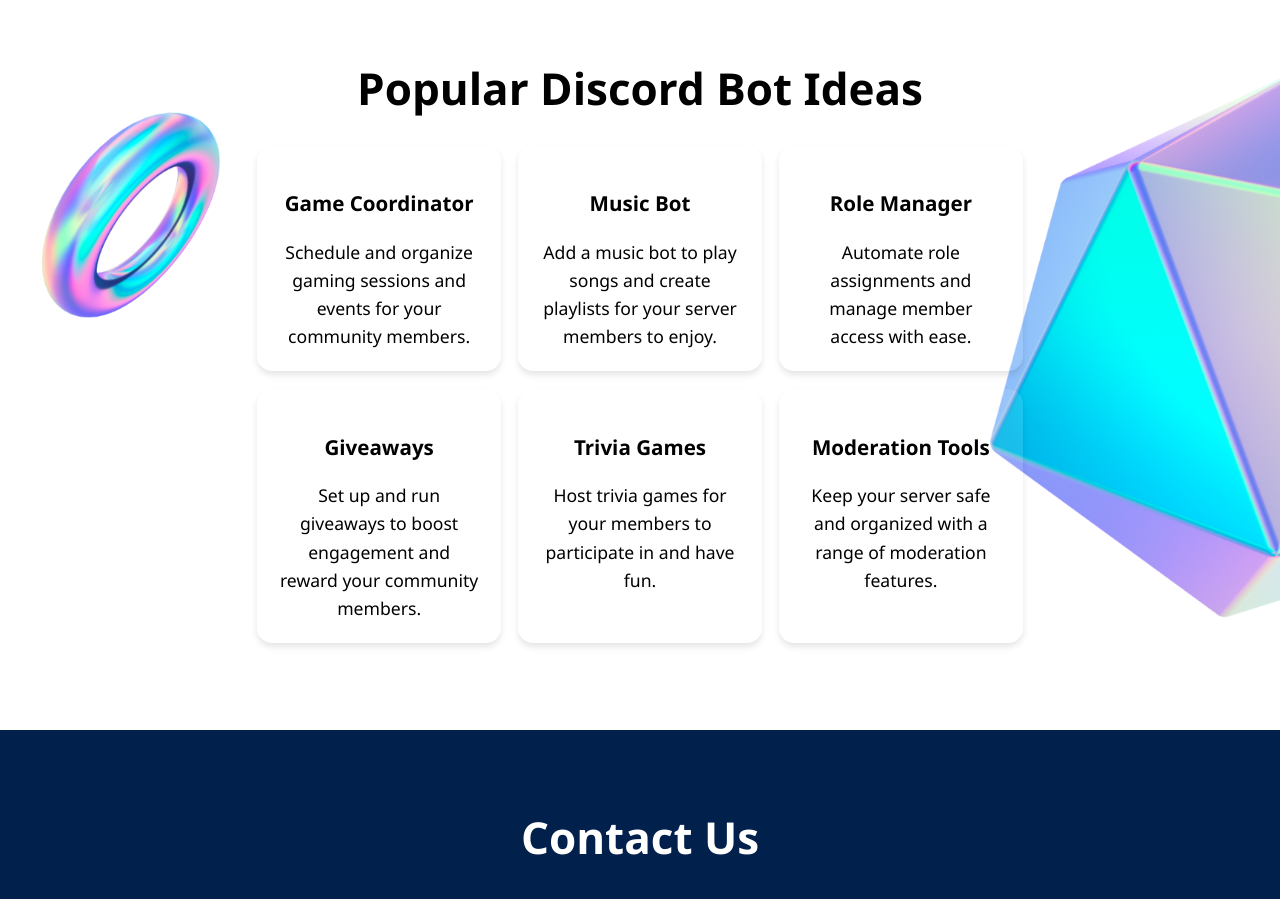
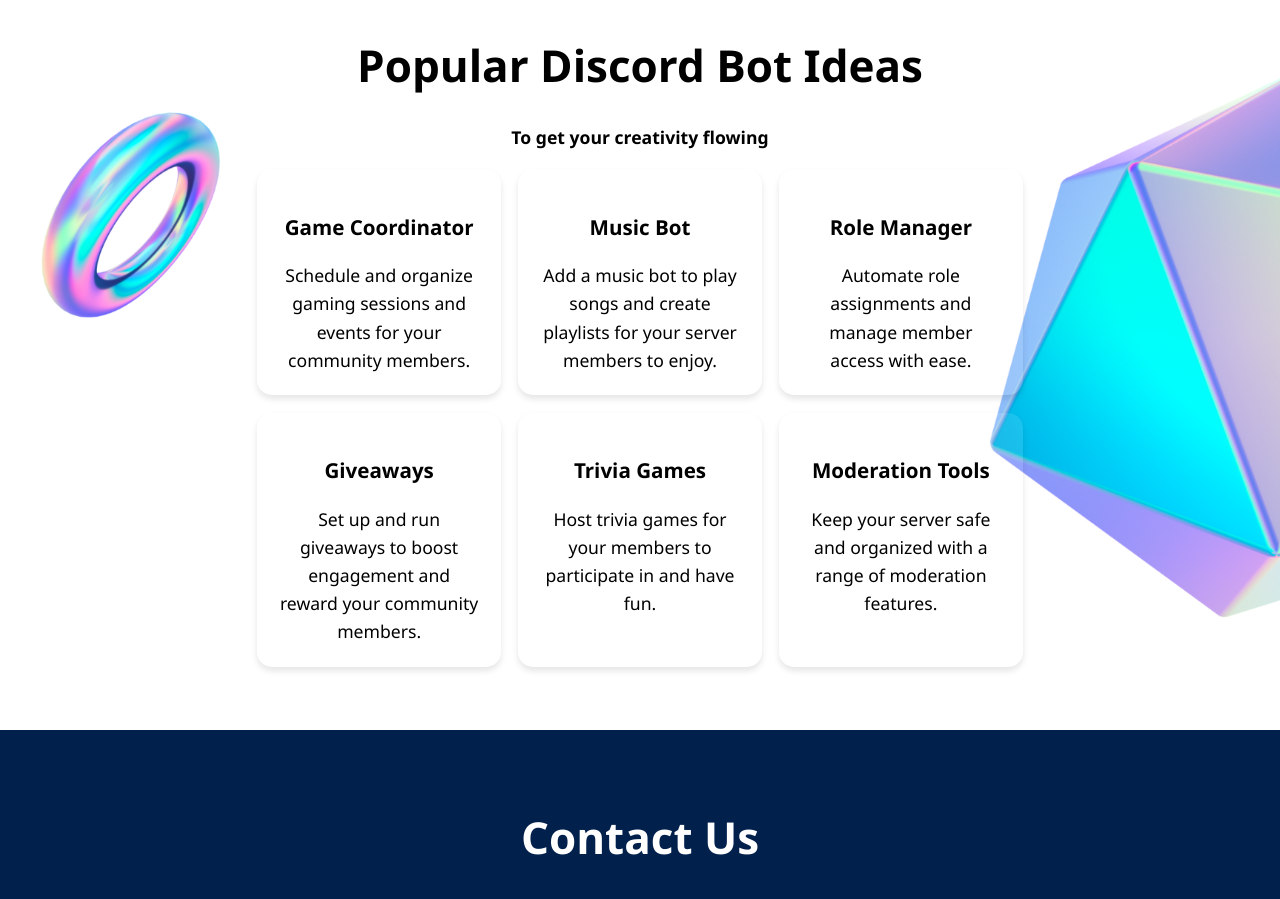
Before and after one commit to cmooredev/allbots-website, a Next.js app: page / in a window 1280 px wide. Shown: the part 2660-3559 px from the top of the page. Built offline with nearby package versions, Linux system fonts and the light colour scheme.

Commit message:
update styles

```diff
--- a/pages/index.js
+++ b/pages/index.js
@@ -112,6 +112,7 @@ export default function Home() {
 <BackgroundSection id="section4" imgSrc="/2.png" mobilePosition="left top">
   <div className="section-content bsection">
     <h2>Popular Discord Bot Ideas</h2>
+    <h4>To get your creativity flowing</h4>
     <div className="bot-ideas bsection">
       <div className="bot-idea">
         <h3>Game Coordinator</h3>
```
